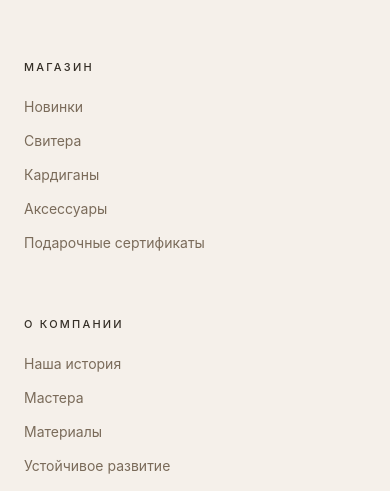
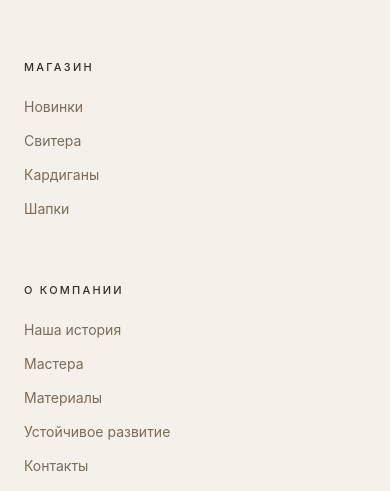
Before and after one commit to DanilShtefan/ThingStor, a Django app: page /addresses/cdek/ in a window 390 px wide. Shown: the part 1305-1796 px from the top of the page. Run offline with Django 5.2, Linux system fonts and the light colour scheme; the visitor is signed in with stand-in values (Sample User, id 1); data that the repository does not hold is empty; parts of the project's set-up code (start-up, migrations or seed data) failed here and were passed over; some libraries are stand-ins or nearby versions.

Commit message:
fix: add account icon to mobile header, update footer links

```diff
--- a/main/templates/base.html
+++ b/main/templates/base.html
@@ -44,7 +44,7 @@
                         {% endif %}
                     {% endwith %}
                 </a>
-                <a href="{% if user.is_authenticated %}{% url 'users:profile' %}{% else %}{% url 'users:login' %}{% endif %}" aria-label="Аккаунт" class="icon-btn desktop-icon">
+                <a href="{% if user.is_authenticated %}{% url 'users:profile' %}{% else %}{% url 'users:login' %}{% endif %}" aria-label="Аккаунт" class="icon-btn">
                     <svg xmlns="http://www.w3.org/2000/svg" width="18" height="18" viewBox="0 0 24 24" fill="none" stroke="currentColor" stroke-width="2" stroke-linecap="round" stroke-linejoin="round"><path d="M20 21v-2a4 4 0 0 0-4-4H8a4 4 0 0 0-4 4v2"/><circle cx="12" cy="7" r="4"/></svg>
                 </a>
                 <a href="{% url 'cart:cart_detail' %}" class="icon-btn cart-btn" aria-label="Корзина">
@@ -101,11 +101,10 @@
                 <div class="footer-col">
                     <h4 class="footer-col-title">Магазин</h4>
                     <ul>
-                        <li><a href="{% url 'main:popular_list' %}">Новинки</a></li>
-                        <li><a href="{% url 'main:popular_list' %}">Свитера</a></li>
-                        <li><a href="{% url 'main:popular_list' %}">Кардиганы</a></li>
-                        <li><a href="{% url 'main:popular_list' %}">Аксессуары</a></li>
-                        <li><a href="#">Подарочные сертификаты</a></li>
+                        <li><a href="{% url 'main:new_arrivals' %}">Новинки</a></li>
+                        <li><a href="{% url 'main:popular_list_by_category' category_slug='sweater' %}">Свитера</a></li>
+                        <li><a href="{% url 'main:popular_list_by_category' category_slug='cardigan' %}">Кардиганы</a></li>
+                        <li><a href="{% url 'main:popular_list_by_category' category_slug='knitted_hat' %}">Шапки</a></li>
                     </ul>
                 </div>
                 <div class="footer-col">
```
